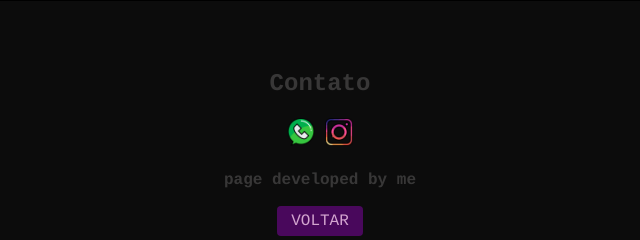
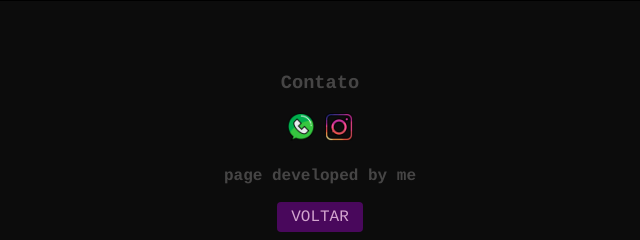
Before and after one commit to ivaniabreu/Curricular, a plain HTML site: page index.html in a window 1280 px wide. Shown: the part 736-976 px from the top of the page, 320-960 px from the left. Drawn offline with nearby package versions, Linux system fonts and the light colour scheme.

Commit message:
atualização
Fiz mudanças no alinhamento e tamanho

```diff
--- a/css/style.css
+++ b/css/style.css
@@ -94,6 +94,7 @@ footer {
     display: flex;
     flex-direction: column;
     align-items: center;
+    justify-content: center;
     text-align: center;
     border-radius: 1em;
     padding: 2em auto;
@@ -102,11 +103,12 @@ footer {
 }
 
 
-footer h2, h4 {
+footer h3, h4 {
     text-align: center;
+    align-self: center;
     font-family: Courier, monospace;
     color: #9e9c9c;
-    opacity: 0.3;
+    opacity: 0.4;
 }
 
 footer p {
--- a/index.html
+++ b/index.html
@@ -50,12 +50,13 @@
     <footer class="bloco" >
 
         <div class="container">
-            <h2>Contato</h2>
+            <h3>Contato</h3>
             <a href="tel:61991424396"><img src="img/whatsapp.png" alt="whatsapp"></a>
             <a href="https://www.instagram.com/ivani_abreu_/"><img src="img/instagram.png" alt="instagram"></a>
 
             <h4>page developed by me</h4>
             <a class="botao" href="#perfil">VOLTAR</a>
+
         </div>
 
     </footer>
```
